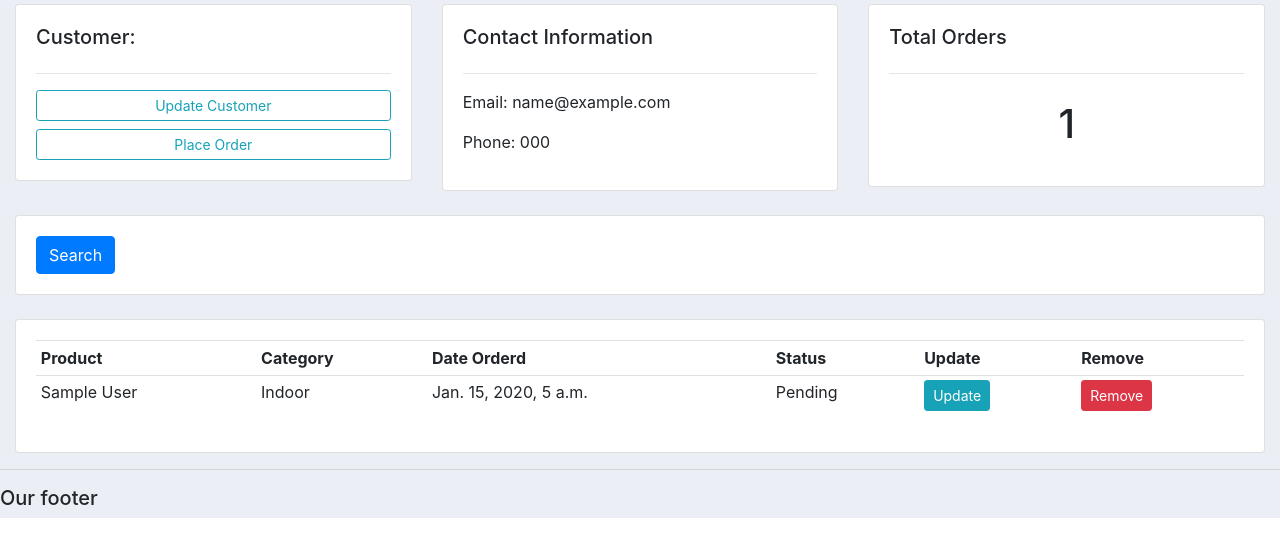
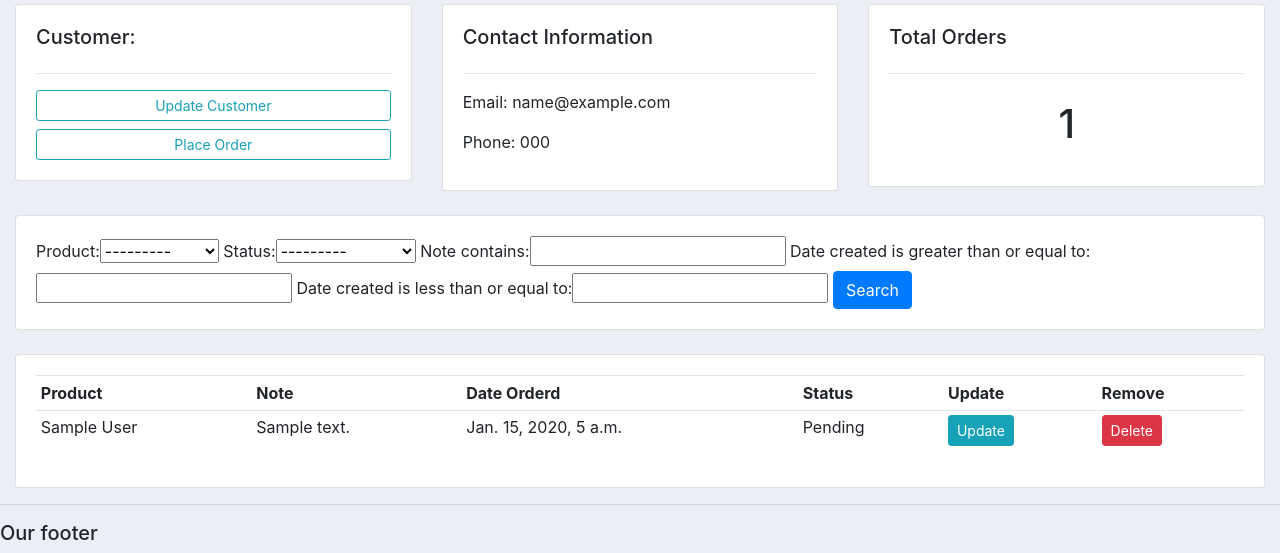
Before and after one commit to leo-caicedo/django-crm, a Django app: page /customer/1 in a window 1280 px wide. Shown: the part 336-889 px from the top of the page. Before the commit the page ends 854 px from the top, so only its background shows below. Run offline with Django 3.2, Linux system fonts and the light colour scheme; tables that the repository leaves empty hold one stand-in row (values such as "Sample post"); some libraries are stand-ins or nearby versions.

Commit message:
filter form table search

```diff
--- /dev/null
+++ b/accounts/filters.py
@@ -0,0 +1,17 @@
+# Django
+import django_filters
+from django_filters import DateFilter, CharFilter
+
+# Models
+from .models import *
+
+class OrderFilter(django_filters.FilterSet):
+	start_date = DateFilter(field_name="date_created", lookup_expr='gte')
+	end_date = DateFilter(field_name="date_created", lookup_expr='lte')
+	note = CharFilter(field_name='note', lookup_expr='icontains')
+
+
+	class Meta:
+		model = Order
+		fields = '__all__'
+		exclude = ['customer', 'date_created']
--- a/accounts/models.py
+++ b/accounts/models.py
@@ -49,6 +49,7 @@ class Order(models.Model):
 	product = models.ForeignKey(Product, null=True, on_delete= models.SET_NULL)
 	date_created = models.DateTimeField(auto_now_add=True, null=True)
 	status = models.CharField(max_length=200, null=True, choices=STATUS)
+	note = models.CharField(max_length=1000, null=True)
 
 	def __str__(self):
 		return self.product.name
--- a/accounts/templates/accounts/customer.html
+++ b/accounts/templates/accounts/customer.html
@@ -10,7 +10,7 @@
 			<h5>Customer:</h5>
 			<hr>
 			<a class="btn btn-outline-info  btn-sm btn-block" href="">Update Customer</a>
-            <a class="btn btn-outline-info  btn-sm btn-block" href="{% url 'accounts:create_order' customer.id %}">Place Order</a>
+			<a class="btn btn-outline-info  btn-sm btn-block" href="{% url 'accounts:create_order' customer.id %}">Place Order</a>
 
 		</div>
 	</div>
@@ -38,10 +38,13 @@
 <div class="row">
 	<div class="col">
 		<div class="card card-body">
+
 			<form method="get">
+				{{my_filter.form}}
 
 		    <button class="btn btn-primary" type="submit">Search</button>
 		  </form>
+
 		</div>
 	</div>
 
@@ -54,7 +57,7 @@
 			<table class="table table-sm">
 				<tr>
 					<th>Product</th>
-					<th>Category</th>
+					<th>Note</th>
 					<th>Date Orderd</th>
 					<th>Status</th>
 					<th>Update</th>
@@ -62,15 +65,18 @@
 				</tr>
 
 				{% for order in orders %}
+
 				<tr>
 					<td>{{order.product}}</td>
-					<td>{{order.product.category}}</td>
+					<td>{{order.note}}</td>
 					<td>{{order.date_created}}</td>
 					<td>{{order.status}}</td>
 					<td><a class="btn btn-sm btn-info" href="{% url 'accounts:update_order' order.id %}">Update</a></td>
-					<td><a class="btn btn-sm btn-danger" href="{% url 'accounts:delete_order' order.id %}">Remove</a></td>
+
+					<td><a class="btn btn-sm btn-danger" href="{% url 'accounts:delete_order' order.id %}">Delete</a></td>
 				</tr>
 				{% endfor %}
+
 			</table>
 		</div>
 	</div>
--- a/accounts/views.py
+++ b/accounts/views.py
@@ -5,91 +5,83 @@ from django.forms import inlineformset_factory
 # Models
 from .models import *
 
+# Filters
+from .filters import OrderFilter
+
 # Forms
 from .forms import OrderForm
 
 
 def home(request):
-    orders = Order.objects.all()
-    customers = Customer.objects.all()
-    total_customers = customers.count()
-    total_orders = orders.count()
-    delivered = orders.filter(status='Delivered').count()
-    pending = orders.filter(status='Pending').count()
+	orders = Order.objects.all()
+	customers = Customer.objects.all()
 
-    context = {
-	'orders': orders,
-	'customers': customers,
-	'total_customers': total_customers,
-	'total_orders': total_orders,
-	'delivered': delivered,
-	'pending': pending,
-    }
+	total_customers = customers.count()
 
-    return render(request, 'accounts/dashboard.html', context)
+	total_orders = orders.count()
+	delivered = orders.filter(status='Delivered').count()
+	pending = orders.filter(status='Pending').count()
 
+	context = {'orders':orders, 'customers':customers,
+	'total_orders':total_orders,'delivered':delivered,
+	'pending':pending }
+
+	return render(request, 'accounts/dashboard.html', context)
 
 def products(request):
-    products = Product.objects.all()
+	products = Product.objects.all()
 
-    return render(request, 'accounts/products.html', {'products':products})
-
+	return render(request, 'accounts/products.html', {'products':products})
 
 def customer(request, pk):
-    customer = Customer.objects.get(id=pk)
-    orders = customer.order_set.all()
-    order_count = orders.count()
-    context = {
-	'customer': customer,
-	'orders': orders,
-	'order_count': order_count,
-    }
+	customer = Customer.objects.get(id=pk)
 
-    return render(request, 'accounts/customer.html', context)
+	orders = customer.order_set.all()
+	order_count = orders.count()
+
+	my_filter = OrderFilter(request.GET, queryset=orders)
+	orders = my_filter.qs
+
+	context = {'customer':customer, 'orders':orders, 'order_count':order_count,
+	'my_filter':my_filter}
+	return render(request, 'accounts/customer.html',context)
 
 
 def create_order(request, pk):
-    OrderFormSet = inlineformset_factory(Customer, Order, fields=('product', 'status'), extra=5)
-    customer = Customer.objects.get(id=pk)
-    #form = OrderForm(initial={'customer': customer})
-    formset = OrderFormSet(queryset=Order.objects.none(), instance=customer)
-    if request.method == 'POST':
-        #form = OrderForm(request.POST)
-        formset = OrderFormSet(request.POST, instance=customer)
-        if formset.is_valid():
-            formset.save()
-            return redirect('/')
+	OrderFormSet = inlineformset_factory(Customer, Order, fields=('product', 'status'), extra=10)
+	customer = Customer.objects.get(id=pk)
+	formset = OrderFormSet(queryset=Order.objects.none(),instance=customer)
+	#form = OrderForm(initial={'customer':customer})
+	if request.method == 'POST':
+		#print('Printing POST:', request.POST)
+		#form = OrderForm(request.POST)
+		formset = OrderFormSet(request.POST, instance=customer)
+		if formset.is_valid():
+			formset.save()
+			return redirect('/')
 
-    context = {
-	'formset': formset,
-    }
-
-    return render(request, 'accounts/order_form.html', context)
-
+	context = {'form':formset}
+	return render(request, 'accounts/order_form.html', context)
 
 def update_order(request, pk):
-    order = Order.objects.get(id=pk)
-    form = OrderForm(instance=order)
-    if request.method == 'POST':
-        form = OrderForm(request.POST, instance=order)
-        if form.is_valid():
-            form.save()
-            return redirect('/')
 
-    context = {
-            'form': form,
-    }
+	order = Order.objects.get(id=pk)
+	form = OrderForm(instance=order)
 
-    return render(request, 'accounts/order_form.html', context)
+	if request.method == 'POST':
+		form = OrderForm(request.POST, instance=order)
+		if form.is_valid():
+			form.save()
+			return redirect('/')
 
+	context = {'form':form}
+	return render(request, 'accounts/order_form.html', context)
 
 def delete_order(request, pk):
-    order = Order.objects.get(id=pk)
-    if request.method == 'POST':
-        order.delete()
-        return redirect('/')
-    context = {
-	'order': order,
-    }
+	order = Order.objects.get(id=pk)
+	if request.method == "POST":
+		order.delete()
+		return redirect('/')
 
-    return render(request, 'accounts/delete.html', context)
+	context = {'item':order}
+	return render(request, 'accounts/delete.html', context)
--- a/crm/settings.py
+++ b/crm/settings.py
@@ -31,12 +31,16 @@ ALLOWED_HOSTS = []
 # Application definition
 
 INSTALLED_APPS = [
+    # app django
     'django.contrib.admin',
     'django.contrib.auth',
     'django.contrib.contenttypes',
     'django.contrib.sessions',
     'django.contrib.messages',
     'django.contrib.staticfiles',
+    'django_filters',
+
+    # local apps
     'accounts',
 ]
 
```
Also changed, not shown: accounts/templates/accounts/dashboard.html (+5 -3 lines).
